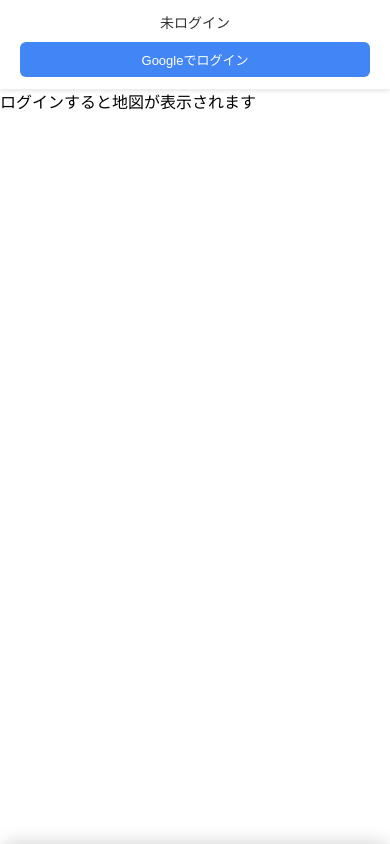
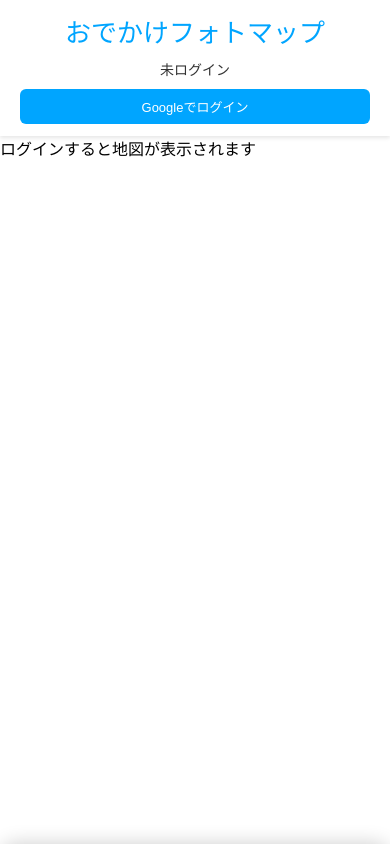
Before and after one commit to Wild-River/kadai04_chat, a website built with Vite: page index.html in a window 390 px wide. Built offline with nearby package versions, Linux system fonts and the light colour scheme; some packages are replaced by stand-ins of ours; no server answers; a web font is replaced by a local one.

Commit message:
中央にロゴ配置

```diff
--- a/index.html
+++ b/index.html
@@ -5,11 +5,15 @@
     <meta charset="UTF-8">
     <meta name="viewport" content="width=device-width, initial-scale=1.0">
     <title>Firestorage MAP APP</title>
+    <link rel="preconnect" href="https://fonts.googleapis.com">
+    <link rel="preconnect" href="https://fonts.gstatic.com" crossorigin>
+    <link href="https://fonts.googleapis.com/css2?family=Zen+Maru+Gothic:wght@500&display=swap" rel="stylesheet">
 </head>
 
 <body>
     <div id="header">
         <span id="user-info">未ログイン</span>
+        <h1 id="app-logo">おでかけフォトマップ</h1>
         <div>
             <button id="login-btn">Googleでログイン</button>
             <button id="logout-btn">ログアウト</button>
--- a/src/map.js
+++ b/src/map.js
@@ -73,7 +73,9 @@ function createMap(mapId) {
     center: { lat: 35.6700, lng: 139.7023 },
     zoom: 15,
     mapId: mapId,
-    mapTypeControl: false
+    mapTypeControl: false,     // 地図/航空写真
+    streetViewControl: false,  // ストリートビューの人形アイコン
+    fullscreenControl: false,  // 全画面ボタン
   });
 }
 
--- a/src/style.css
+++ b/src/style.css
@@ -1,6 +1,6 @@
 :root {
-  --color-primary: #4285f4;
-  --color-danger: #e53e3e;
+  --color-primary: #00a5ff;
+  --color-danger: #e21010;
 
   --color-bg-white: #fff;
   --color-bg-light: #f0f0f0;
@@ -27,6 +27,7 @@ body {
 }
 
 #header {
+  position: relative;
   display: flex;
   align-items: center;
   justify-content: space-between;
@@ -38,6 +39,17 @@ body {
 #user-info {
   font-size: 14px;
   color: var(--color-text);
+}
+
+#app-logo {
+  position: absolute;
+  left: 50%;
+  transform: translateX(-50%);
+  font-family: 'Zen Maru Gothic', sans-serif;
+  font-size: 26px;
+  font-weight: 500;
+  color: var(--color-primary);
+  white-space: nowrap;
 }
 
 button {
@@ -254,6 +266,15 @@ button {
     gap: 10px;
   }
 
+  /* スマホではロゴの絶対配置を解除して、通常の縦並びに */
+  #app-logo {
+    position: static;
+    transform: none;
+    text-align: center;
+    font-size: 26px;
+    order: -1; /* ロゴを一番上に持ってくる */
+  }
+
   /* ボタンをまとめている div を横並びに */
   #header > div {
     display: flex;
```
Also changed, not shown: README.md.
